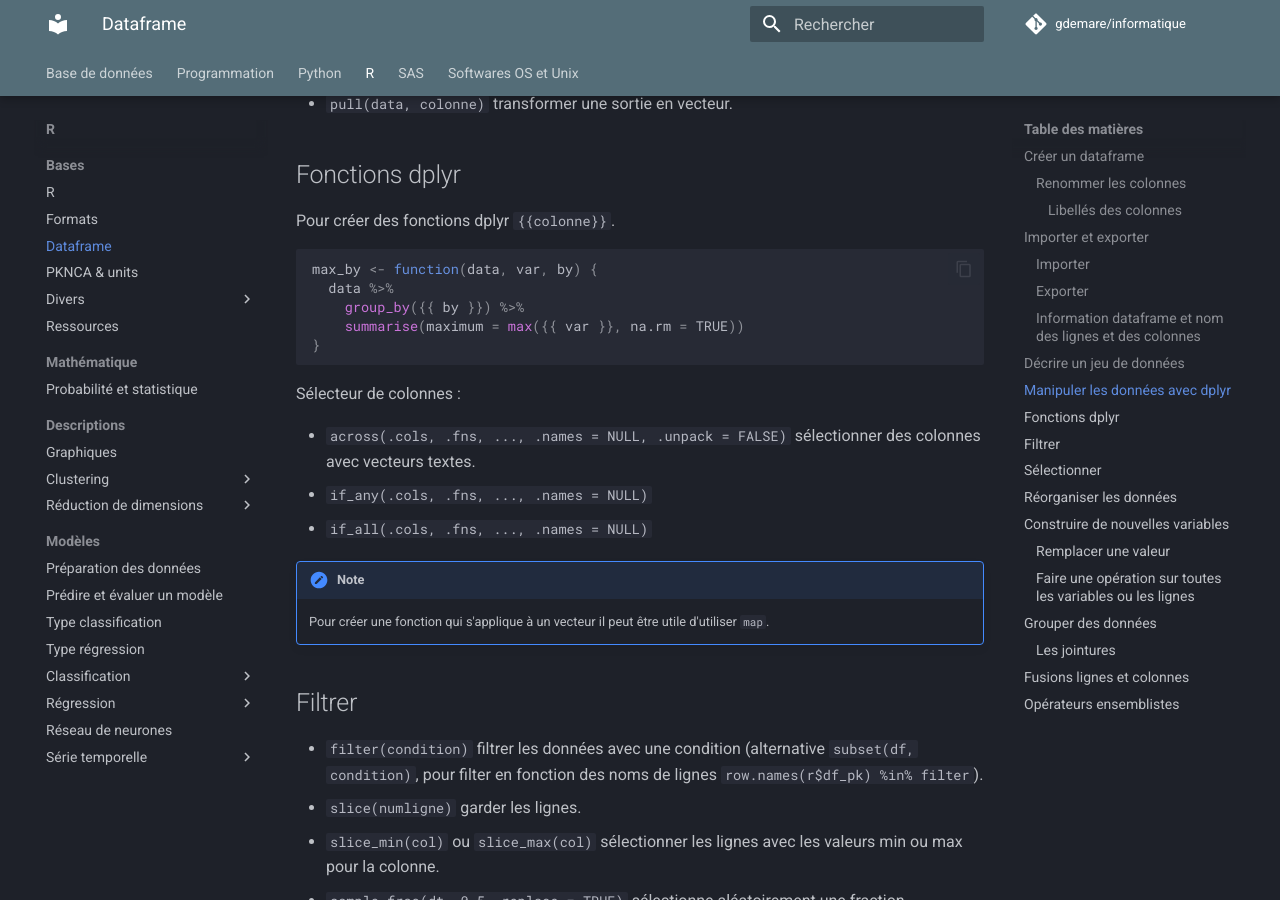
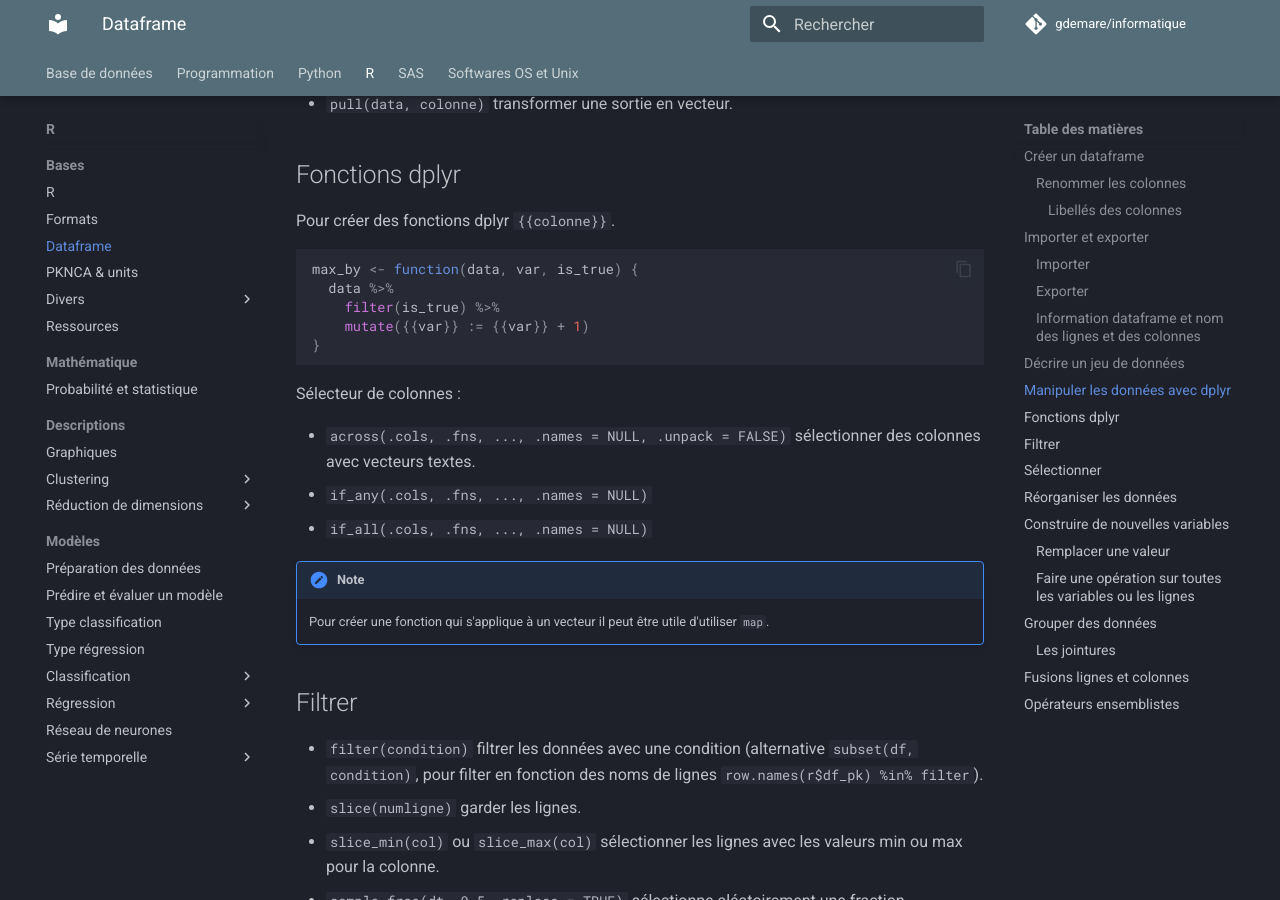
Before and after one commit to gdemare/Informatique, an MkDocs documentation site: the page built from docs/r/manipuler-donnees_r.md, in a window 1280 px wide and 900 px high, scrolled down 2431 px. Built offline with MkDocs 1.6.1 and Material for MkDocs 9.7.7, drawn with Linux system fonts in a browser that asks for light colours; comment, search, counter and statistics services are not loaded.

Commit message:
Update manipuler-donnees_r.md

````diff
--- a/docs/r/manipuler-donnees_r.md
+++ b/docs/r/manipuler-donnees_r.md
@@ -85,10 +85,10 @@ Package : `dplyr`, `tidyr`. `résultat1 %>% résultat2` : rediriger le résultat
 
 Pour créer des fonctions dplyr `{{colonne}}`.
 ``` r
-max_by <- function(data, var, by) {
+max_by <- function(data, var, is_true) {
   data %>%
-    group_by({{ by }}) %>%
-    summarise(maximum = max({{ var }}, na.rm = TRUE))
+	filter(is_true) %>%
+    mutate({{var}} := {{var}} + 1)
 }
 ```
 
````
